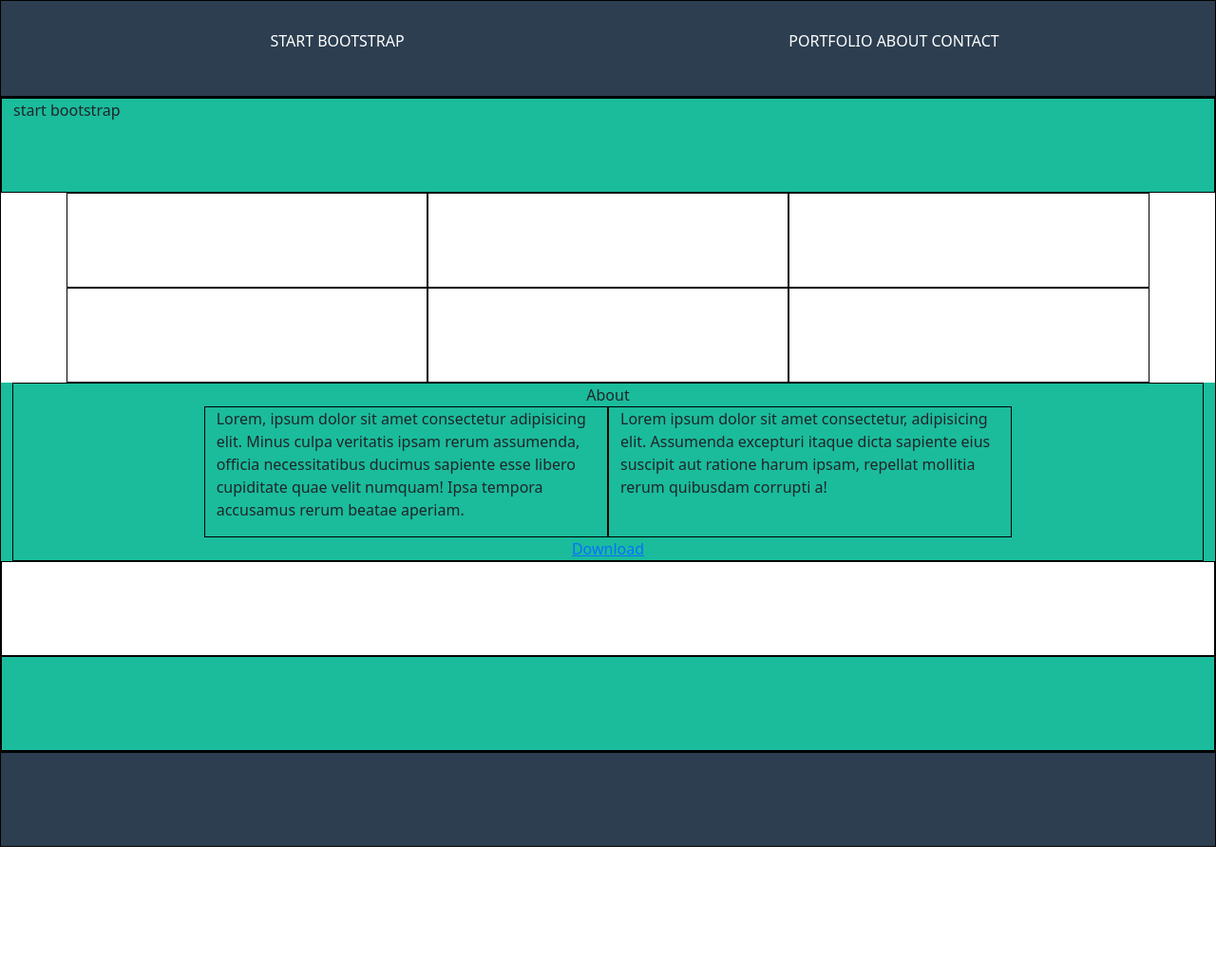
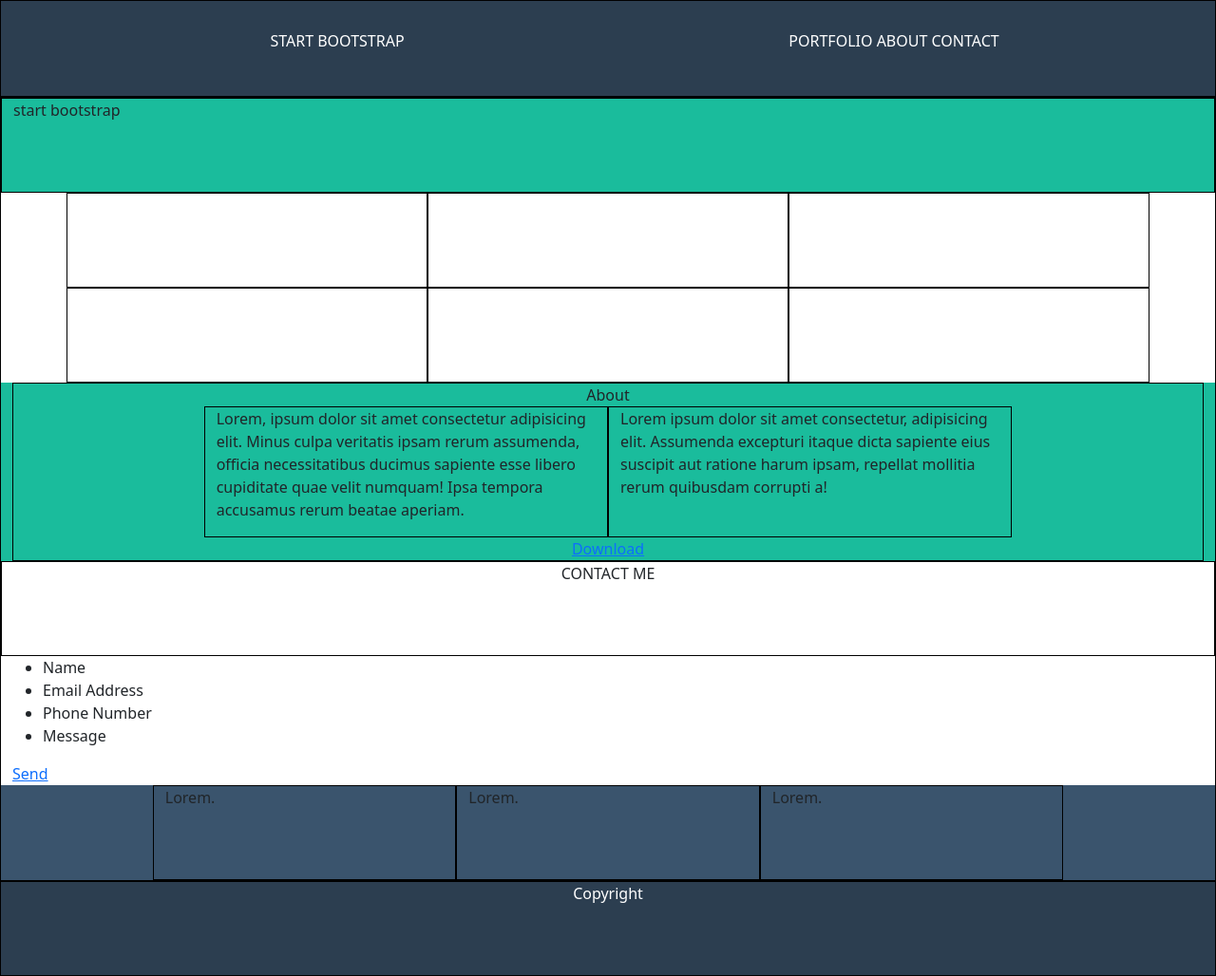
Before and after one commit to Carlo-Adile/html-css-bootstrap-freelancer, a plain HTML site: page index.html in a window 1280 px wide. Shown: the whole page at 95% size. Before the commit the page ends 892 px from the top, so only its background shows below. Drawn offline with nearby package versions, Linux system fonts and the light colour scheme.

Commit message:
add structure of all section and footer

```diff
--- a/assets/css/style.css
+++ b/assets/css/style.css
@@ -1,26 +1,12 @@
 :root{
     --background: #1abc9c;
     --header:#2c3e50;
+    --alternative: #3a546d;
 }
 
 .debug{
     border:1px solid black;
     min-height:100px;
-}
-
-ul{
-
-}
-
-li{
-    display: inline;
-    a{
-        text-decoration: none;
-    }
-}
-
-a{
-    text-decoration: none;
 }
 
 /* MAIN SECTION */
@@ -31,7 +17,9 @@ a{
     color:white;
 
     li{
+        display: inline;
         a{
+            text-decoration: none;
             color:White;
         }
     }
@@ -50,7 +38,12 @@ main > .container-fluid:nth-child(odd){
     background-color: var(--background);
 }
 
+main > .container-fluid:nth-child(5){
+    background-color: var(--alternative);
+}
+
 #site_footer{
     width:100%;
     background-color: var(--header);
+    color:White;
 }
--- a/index.html
+++ b/index.html
@@ -84,18 +84,48 @@
         </div>
       </div>
 
+      <!-- Contact Me -->
+      <div class="container-fluid">
+        <div class="row">
+          <div class="col text-center debug">
+            <p>CONTACT ME</p>
+          </div>
+          <div>
+            <ul>
+              <li>Name</li>
+              <li>Email Address</li>
+              <li>Phone Number</li>
+              <li>Message</li>
+            </ul>
+          </div>
+          <div>
+            <a href="">
+              Send
+            </a>
+          </div>
+        </div>
+      </div>
 
       <div class="container-fluid">
-        <div class="row">
-          <div class="col debug"></div>
-        </div>
-      </div>
-      <div class="container-fluid">
-        <div class="row">
-          <div class="col debug"></div>
+        <div class="row align-center justify-content-center">
+          <div class="col-12 col-md-3 debug">
+            Lorem.
+          </div>
+          <div class="col-12 col-md-3 debug">
+            Lorem.
+          </div>
+          <div class="col-12 col-md-3 debug">
+            Lorem.
+          </div>
         </div>
       </div>
     </main>
-    <footer id="site_footer" class="debug"></footer>
+    <footer id="site_footer" class="debug text-center align-items-center">
+      <div>
+        <p>
+          Copyright
+        </p>
+      </div>
+    </footer>
 </body>
 </html>
```
